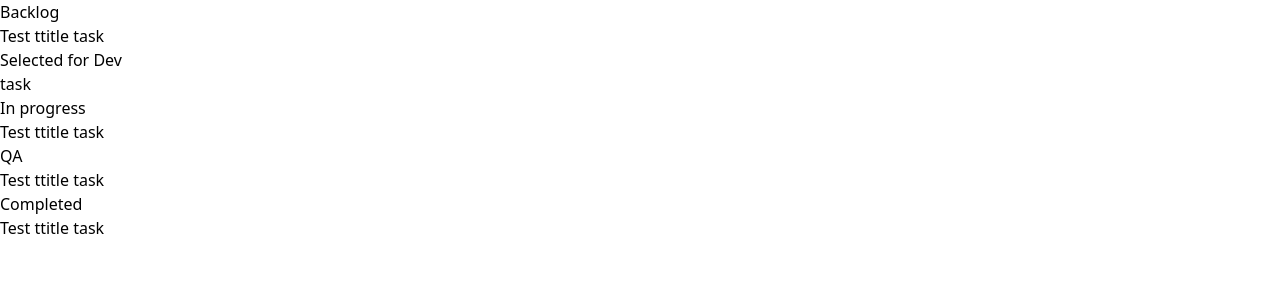
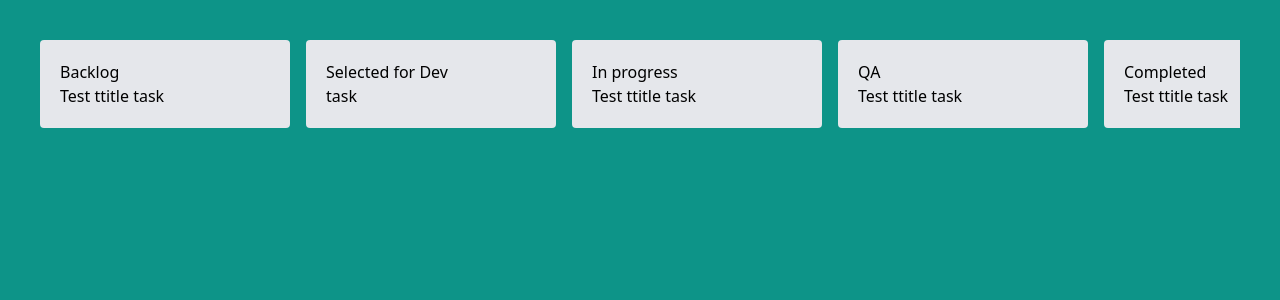
Before and after one commit to Bakhodirov-Jakhongir/vue-trello-board, a Nuxt app: page / in a window 1280 px wide. Shown: the top 300 px of the page. Built offline with nearby package versions, Linux system fonts and the light colour scheme.

Commit message:
style trello board using tailwindcss

```diff
--- a/app.vue
+++ b/app.vue
@@ -1,5 +1,5 @@
 <template>
-  <div>
+  <div class="p-10 h-[100vh] bg-teal-600 overflow-auto">
     <TrelloBoard />
   </div>
 </template>
--- a/components/TrelloBoard.vue
+++ b/components/TrelloBoard.vue
@@ -61,8 +61,12 @@ const columns = ref<Column[]>([
 ]);
 </script>
 <template>
-  <div>
-    <div v-for="column in columns" :key="column.id">
+  <div class="flex gap-4 overflow-x-auto items-start">
+    <div
+      v-for="column in columns"
+      :key="column.id"
+      class="column bg-gray-200 p-5 rounded min-w-[250px]"
+    >
       <header>
         {{ column.title }}
       </header>
```
